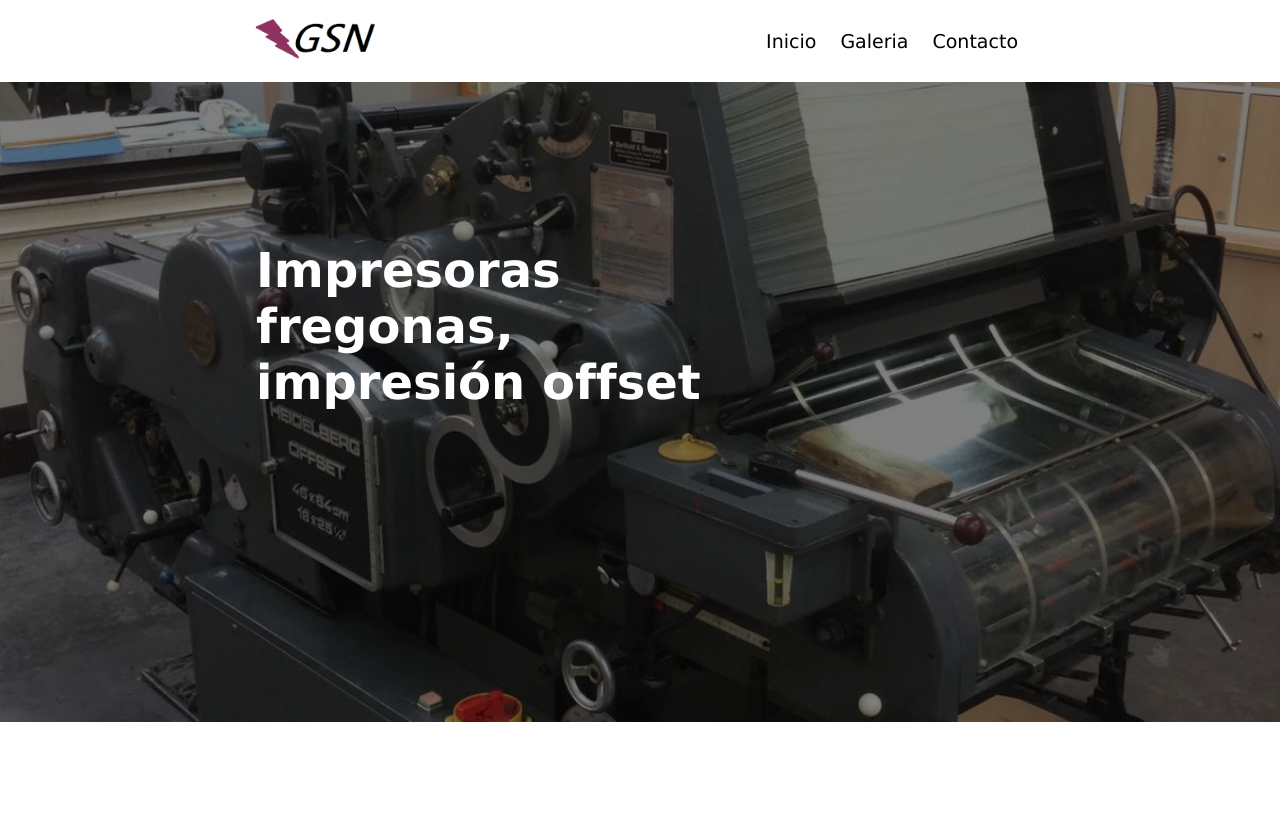
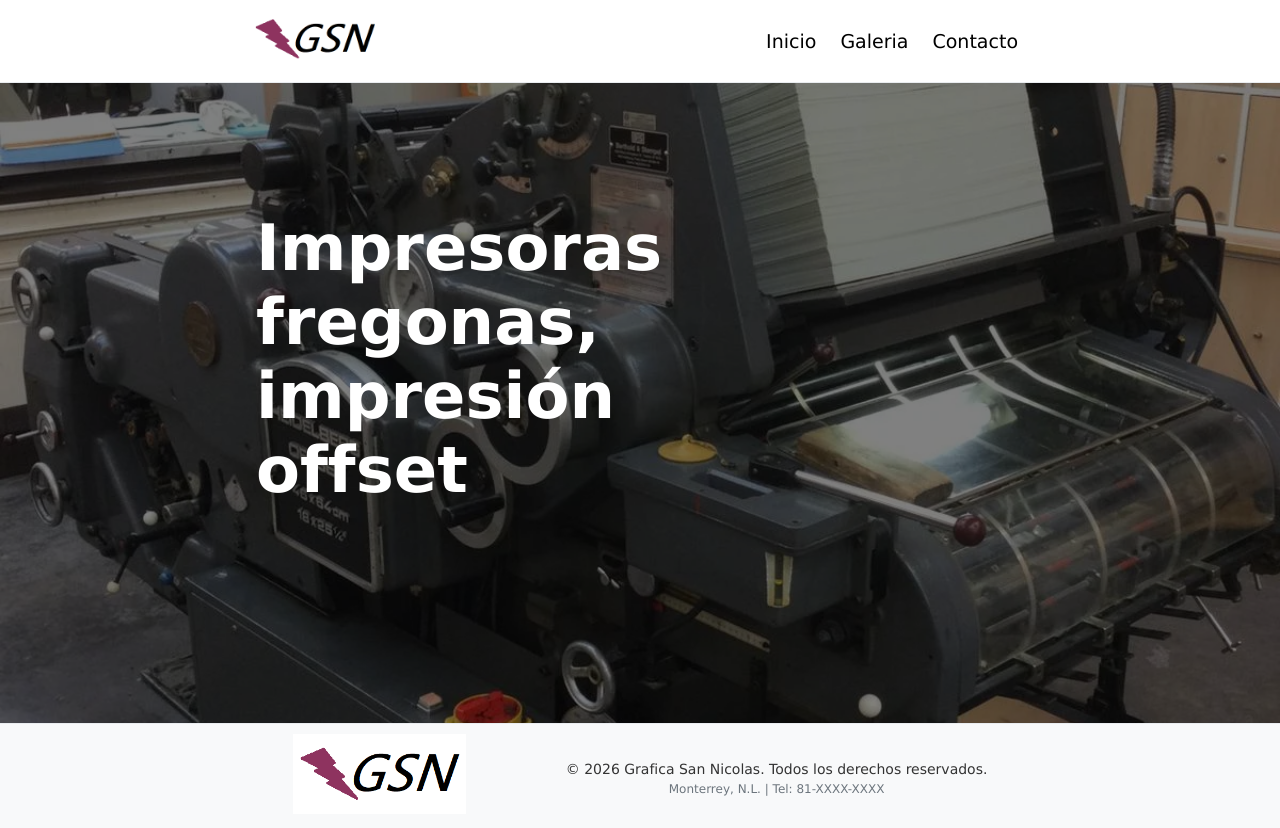
Before and after one commit to josemafsm/gsn-imprenta, a plain HTML site: page index.html in a window 1280 px wide. Before the commit the page ends 800 px from the top, so only its background shows below. Drawn offline with Linux system fonts and the light colour scheme.

Commit message:
Elaboración de footer para la pagina y flexbox

```diff
--- /dev/null
+++ b/components/footer.html
@@ -0,0 +1,10 @@
+<div class="footer">
+    <div class="logo">
+        <img src="img\logo.png" alt="Logo Grafica San Nicolas">
+    </div>
+
+    <div class="footer-text">
+        <p class="footer-subtext1">&copy; 2026 Grafica San Nicolas. Todos los derechos reservados.</p>
+        <p class="footer-subtext2">Monterrey, N.L. | Tel: 81-XXXX-XXXX</p>
+    </div>
+</div>
--- a/css/styles.css
+++ b/css/styles.css
@@ -1,4 +1,4 @@
-/*Aqui empieza lo del Header*/
+/*Toda la pagina*/
 :root{
   --gsn: #533745;
   --gsn-claro: #C58194;
@@ -15,6 +15,24 @@
 	font-family: 'Lucida Grande', 'Lucida Sans Unicode', Verdana, sans-serif;
 	background-color: var(--bg-blanco);
 }
+html {
+  overflow-y: scroll;
+}
+html, body {
+    height: 100%;
+}
+body {
+    min-height: 100vh;
+    display: flex;
+    flex-direction: column;
+}
+main {
+    flex: 1;
+}
+
+
+
+/*Aqui empieza lo del Header*/
 .navbar{
 	display:flex;
 	justify-content: space-between;
@@ -24,10 +42,10 @@
 	/* background-color: var(--gsn); */
 	padding:0px 250px;
 	/* padding:18px 100px; */
-	box-shadow: 0 2px 10px rgba(0,0,0,0.2);
+  border-bottom: 1px solid #e9ecef;
 }
 .navbar .logo{
-	width: auto;
+	  width: auto;
     height: auto;
     max-width: 100%;
     /* border: 0; */
@@ -85,7 +103,7 @@
 
 
 /*Aqui empieza lo del Main*/
-.container {
+.hero-image {
   height: 80vh;
   position: relative;
   text-align: center;
@@ -94,7 +112,7 @@
   overflow:hidden;
   background-color: black;
 }
-.container img{
+.hero-image img{
   width: 100%;
   height: 100%;
   object-fit: cover;
@@ -104,9 +122,54 @@
 /* Leyenda */
 .leyenda {
   position: absolute;
-  top: 25%;
+  top: 20%;
   left: 20%;
-  font-size:x-large;
+  font-size:xx-large;
   width:35vw;
   text-align: left;
 }
+
+/*Aqui empieza Footer*/
+
+
+footer {
+    background-color: #f8f9fa; /* Un fondo gris muy claro (cambialo si prefieres oscuro) */
+    color: #333333;            /* Texto gris oscuro para que sea legible */
+    padding: 10px 0px;        /* Espacio arriba y abajo */
+    font-family: sans-serif;
+    border-top: 1px solid #e9ecef; /* Una línea sutil para separarlo del resto de la página */
+}
+
+.footer{
+  display: flex;
+  align-items: center;
+  justify-content: center;
+}
+
+.footer div{
+  padding: 0px 50px;
+}
+
+.footer .logo img{
+	  width: auto;
+    height: 80px;
+}
+
+.footer-text {
+  display: flex;
+  flex-direction: column;
+  justify-content: center;
+  text-align: center;
+}
+
+.footer-subtext1 {
+    font-size: 14px;
+    margin: 5px 0;
+    font-weight: 500;
+}
+
+.footer-subtext2 {
+    font-size: 12px;
+    color: #6c757d;            /* Texto un poco más claro para datos secundarios */
+    margin: 0;
+}
--- a/index.html
+++ b/index.html
@@ -6,6 +6,7 @@
 		<meta name="viewport" content="width=device-width, initial-scale=1.0">
 
 		<script src="js/header.js" defer></script>
+		<script src="js/footer.js" defer></script>
 		<!-- Hoja de estilos -->
 		<link rel="stylesheet" href="css/styles.css">
 	</head>
@@ -14,12 +15,14 @@
 			<gsn-nav></gsn-nav>
 		</header>
 		<main>
-			<div class="container">
+			<div class="hero-image">
 				<img src="img/heidelberg.webp" alt="nose">
 				<div class="leyenda"><h1>Impresoras fregonas, impresión offset</h1></div>
 			</div>
 		</main>
-
+		<footer>
+			<gsn-footer></gsn-footer>
+		</footer>
 
 	</body>
 </html>
--- /dev/null
+++ b/js/footer.js
@@ -0,0 +1,12 @@
+
+class CustomFooter extends HTMLElement {
+    async connectedCallback() {
+
+        const response = await fetch("/components/footer.html");
+        const html = await response.text();
+
+        this.innerHTML = html;
+    }
+}
+
+window.customElements.define("gsn-footer", CustomFooter);
```
Also changed, not shown: contacto.html (+5 -0 lines), galeria.html (+4 -2 lines).
